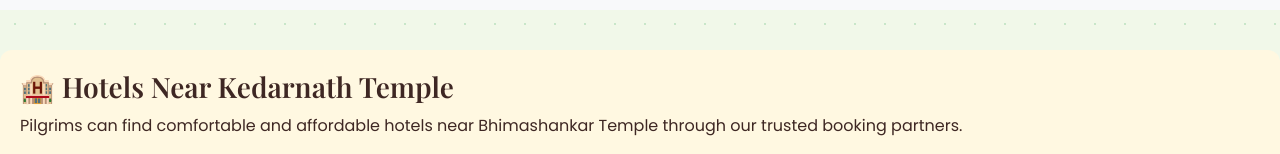
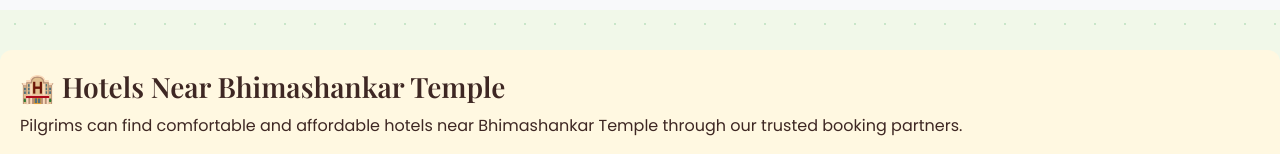
Before and after one commit to nandish123-tech/joytirlinga-platform_1, a plain HTML site: page bhimashankar.html in a window 1280 px wide. Shown: the part 4671-4825 px from the top of the page. Drawn offline with nearby package versions, Linux system fonts and the light colour scheme.

```diff
--- a/bhimashankar.html
+++ b/bhimashankar.html
@@ -664,7 +664,7 @@
         </div>
     </section>
     <section style="margin-top:40px; padding:20px; background:#fff8e1; border-radius:12px;">
-      <h3>🏨 Hotels Near Kedarnath Temple</h3>
+      <h3>🏨 Hotels Near Bhimashankar Temple</h3>
       <p>
         Pilgrims can find comfortable and affordable hotels near Bhimashankar Temple
         through our trusted booking partners.
```
